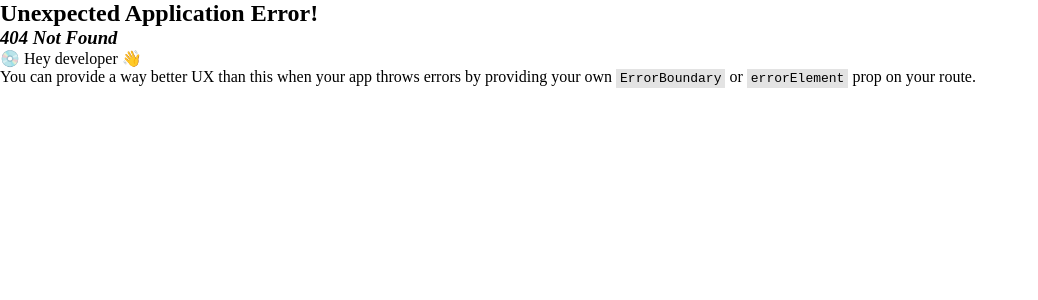
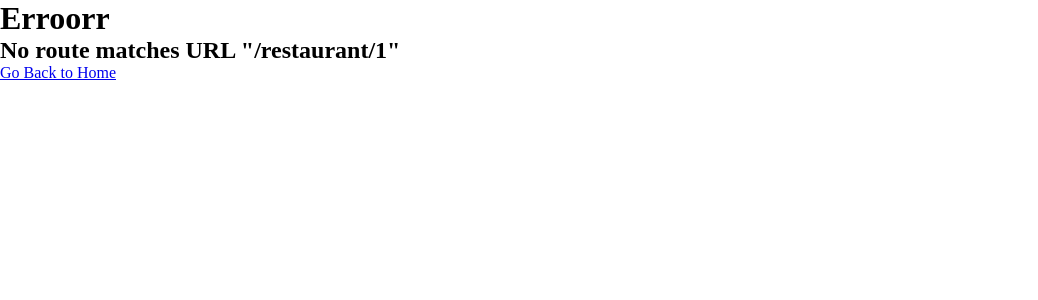
Before and after one commit to ayushdev351/Snippets, a React (Vite) app in the folder 3/: page /restaurant/1 in a window 1280 px wide. Before the commit this address had no page. Shown: the top 300 px of the page, without its empty margins (0-1038 px from the left). Built offline with nearby package versions, Linux system fonts and the light colour scheme.

Commit message:
error page added

```diff
--- a/3/App.js
+++ b/3/App.js
@@ -7,6 +7,7 @@ import Body from "./components/Body";
 import Contact from "./components/Contact";
 import Cart from "./components/Cart"
 import Help from "./components/Help"
+import Error from "./components/Error";
 
 import "./styles.css";
 
@@ -39,8 +40,9 @@ const router = createBrowserRouter([
             {
                 path: "/cart",
                 element: <Cart/>
-            }
-        ]
+            },
+        ],
+        errorElement : <Error/>
     },
 ])
 
--- /dev/null
+++ b/3/components/Error.js
@@ -0,0 +1,16 @@
+import { Link, useRouteError } from "react-router-dom";
+
+const Error = () => {
+
+    const error = useRouteError();
+    console.log(error);
+    return(
+        <div>
+            <h1>Erroorr</h1>
+            <h2>{error.error.message}</h2>
+            <Link to="/">Go Back to Home</Link>
+        </div>
+    )
+}
+
+export default Error;
```
